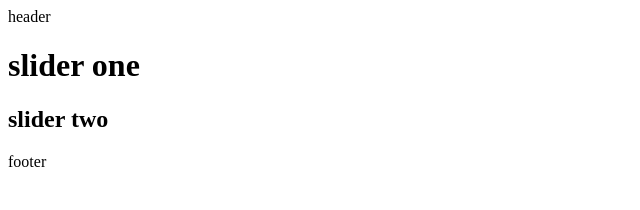
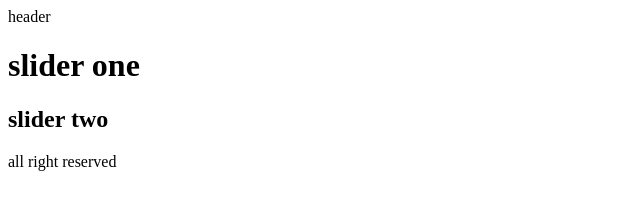
Before and after one commit to M-Hussain-Rezaie/new-rep, a plain HTML site: page index.html in a window 1280 px wide. Shown: the full height of the page, 0-640 px from the left. Drawn offline with Linux system fonts and the light colour scheme.

Commit message:
footer change

```diff
--- a/index.html
+++ b/index.html
@@ -18,7 +18,7 @@
     </div>
     <footer>
 
-        footer
+    all right reserved
     </footer>
 </body>
 </html>
```
